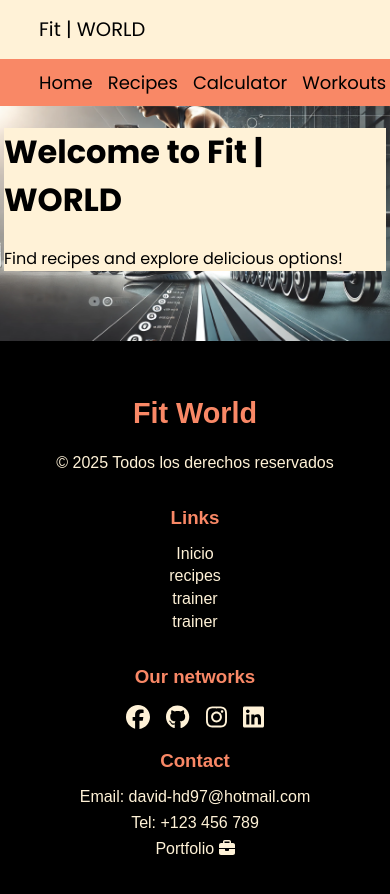
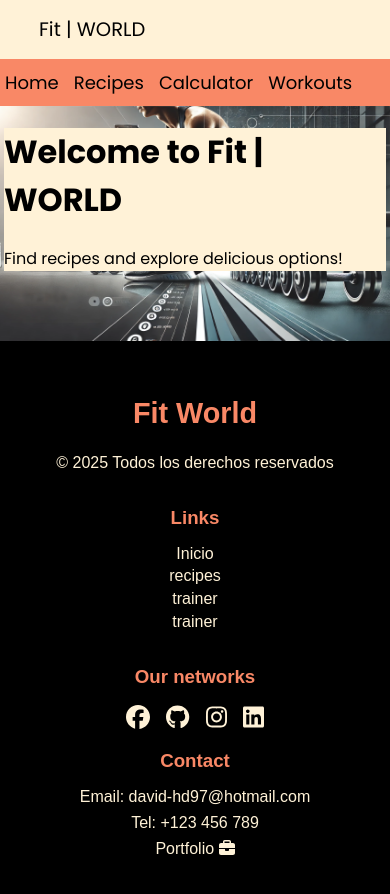
Before and after one commit to jdhernandezS1/pp6react, a React (Create React App) app: page / in a window 390 px wide. Shown: the top 894 px of the page. Built offline with nearby package versions, Linux system fonts and the light colour scheme.

Commit message:
Responsive design

```diff
--- a/src/styles/navBar/navBar.module.css
+++ b/src/styles/navBar/navBar.module.css
@@ -57,6 +57,11 @@
 @media screen and (max-width: 600px) {
 
     .nav-bar {
-        font-size: large;
+        font-size: normal;
+    }
+    .nav-bar nav {
+        background-color: var(--nar-bar-bg-color);
+        padding: 10px 5px;
+        text-align: center;
     }
 }
--- a/src/styles/trainer/Trainer.module.css
+++ b/src/styles/trainer/Trainer.module.css
@@ -39,3 +39,9 @@ form select {
     background-size: cover;
     height: 100px;
 }
+
+@media screen and (max-width: 600px) {
+    .trainer-page {
+        border-radius: 0%;
+    }
+}
```
